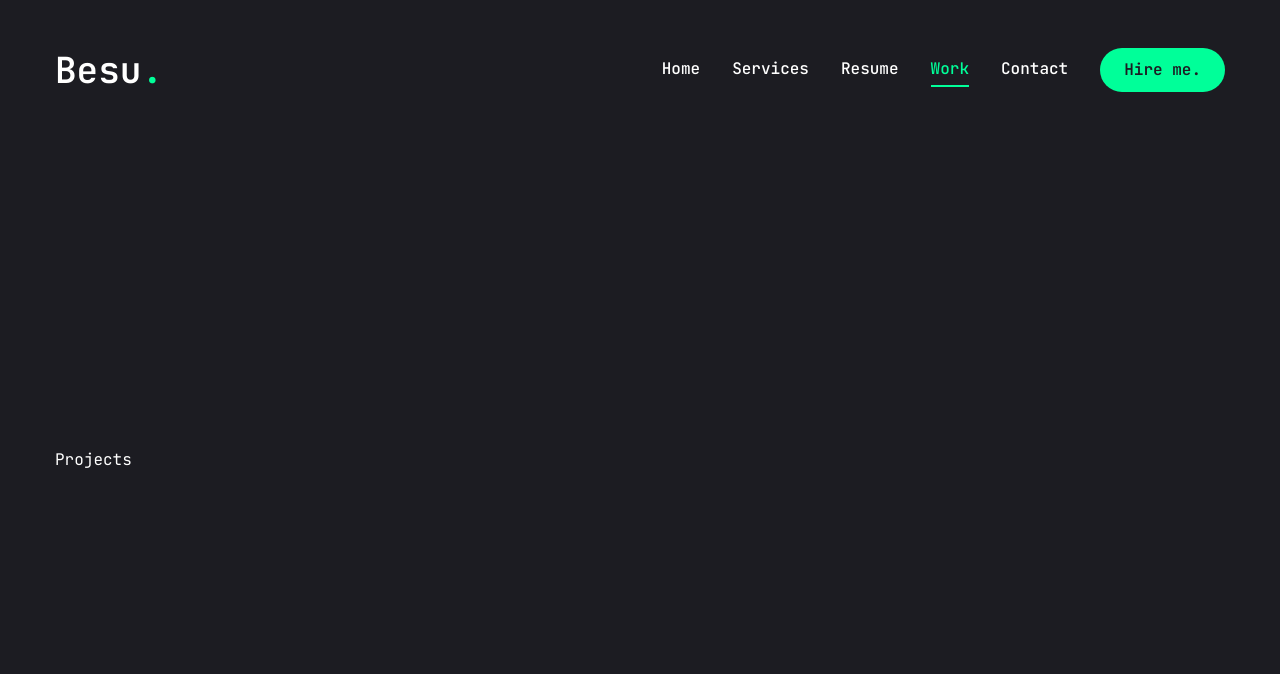
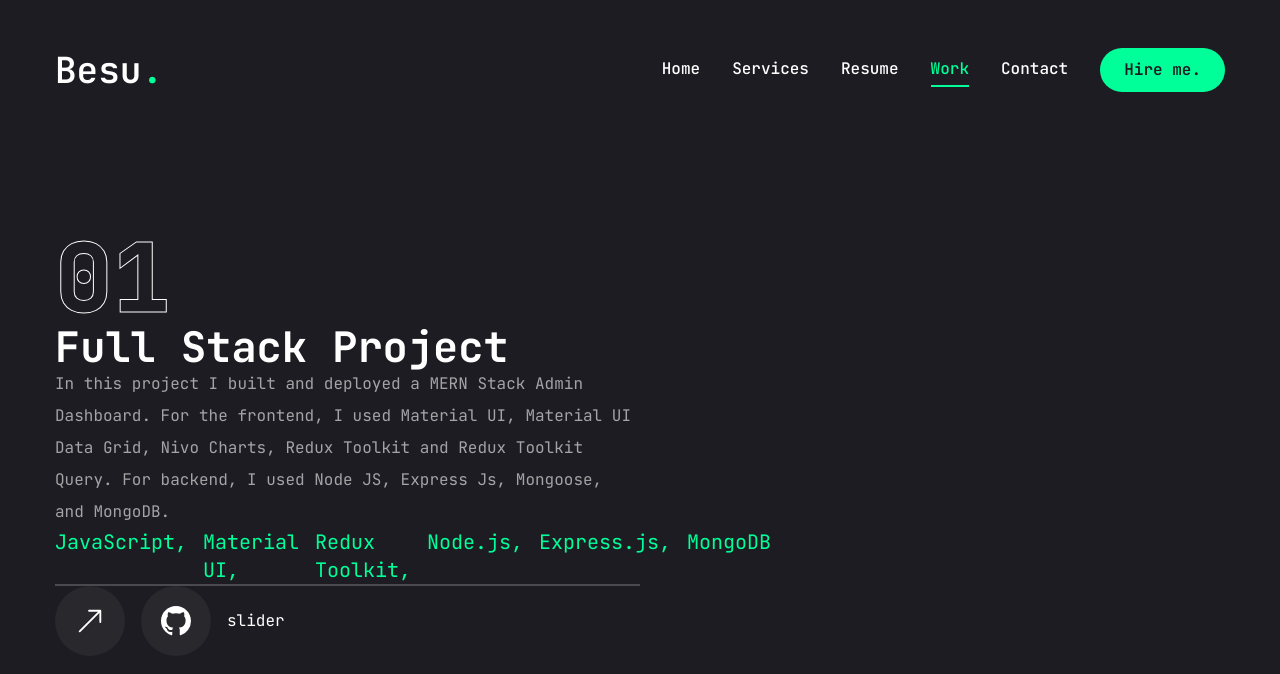
Before and after one commit to Besufekad-HAZ/My-Portfolio-Next, a Next.js app: page /work in a window 1280 px wide. Shown: the top 674 px of the page. Built offline with nearby package versions, Linux system fonts and the light colour scheme.

Commit message:
Add live and github button with tooltip provider

```diff
--- a/app/work/page.tsx
+++ b/app/work/page.tsx
@@ -129,7 +129,82 @@ const Work = () => {
       animate={{ opacity: 1 }}
       className="min-h-[80vh] flex flex-col justify-center py-12 xl:px-0"
     >
-      <div className="container mx-auto">Projects</div>
+      <div className="container mx-auto">
+        <div className="flex flex-col xl:flex-row xl:gap-[30px]">
+          <div
+            className="w-full xl:w-[50%] xl:h-[460px] flex flex-col
+          xl:justify-between order-2 xl:order-none"
+          >
+            <div>
+              {/* outline num */}
+              <div
+                className="text-8xl leading-none font-extrabold text-transparent
+              text-outline"
+              >
+                {project.num}
+              </div>
+              {/* project category */}
+              <h2
+                className="text-[42px] font-bold leading-none text-white
+              group-hover:text-accent transition-all duration-500 capitalize"
+              >
+                {project.category} project
+              </h2>
+              {/* project description */}
+              <p className="text-white/60">{project.description}</p>
+              <ul className="flex gap-4">
+                {project.stack.map((stack, index) => {
+                  return (
+                    <li key={index} className="text-xl text-accent ">
+                      {stack.name}
+                      {/* remove the last comma */}
+                      {index !== project.stack.length - 1 && ","}
+                    </li>
+                  );
+                })}
+              </ul>
+              {/* border */}
+              <div className="border border-white/20"></div>
+              {/* buttons */}
+              <div className="flex items-center gap-4">
+                {/* live project button  */}
+                <Link href={project.link} target="_blank">
+                  <TooltipProvider>
+                    <Tooltip>
+                      <TooltipTrigger
+                        className="w-[70px] h-[70px] rounded-full bg-white/5
+                      flex justify-center items-center group"
+                      >
+                        <BsArrowUpRight className="text-white text-3xl group-hover:text-accent" />
+                      </TooltipTrigger>
+                      <TooltipContent>
+                        <p>Live Project</p>
+                      </TooltipContent>
+                    </Tooltip>
+                  </TooltipProvider>
+                </Link>
+                {/* github project button  */}
+                <Link href={project.github} target="_blank">
+                  <TooltipProvider>
+                    <Tooltip>
+                      <TooltipTrigger
+                        className="w-[70px] h-[70px] rounded-full bg-white/5
+                      flex justify-center items-center group"
+                      >
+                        <BsGithub className="text-white text-3xl group-hover:text-accent" />
+                      </TooltipTrigger>
+                      <TooltipContent>
+                        <p>Github repository</p>
+                      </TooltipContent>
+                    </Tooltip>
+                  </TooltipProvider>
+                </Link>
+                <div className="w-full xl:w-[50%]">slider</div>
+              </div>
+            </div>
+          </div>
+        </div>
+      </div>
     </motion.section>
   );
 };
```
